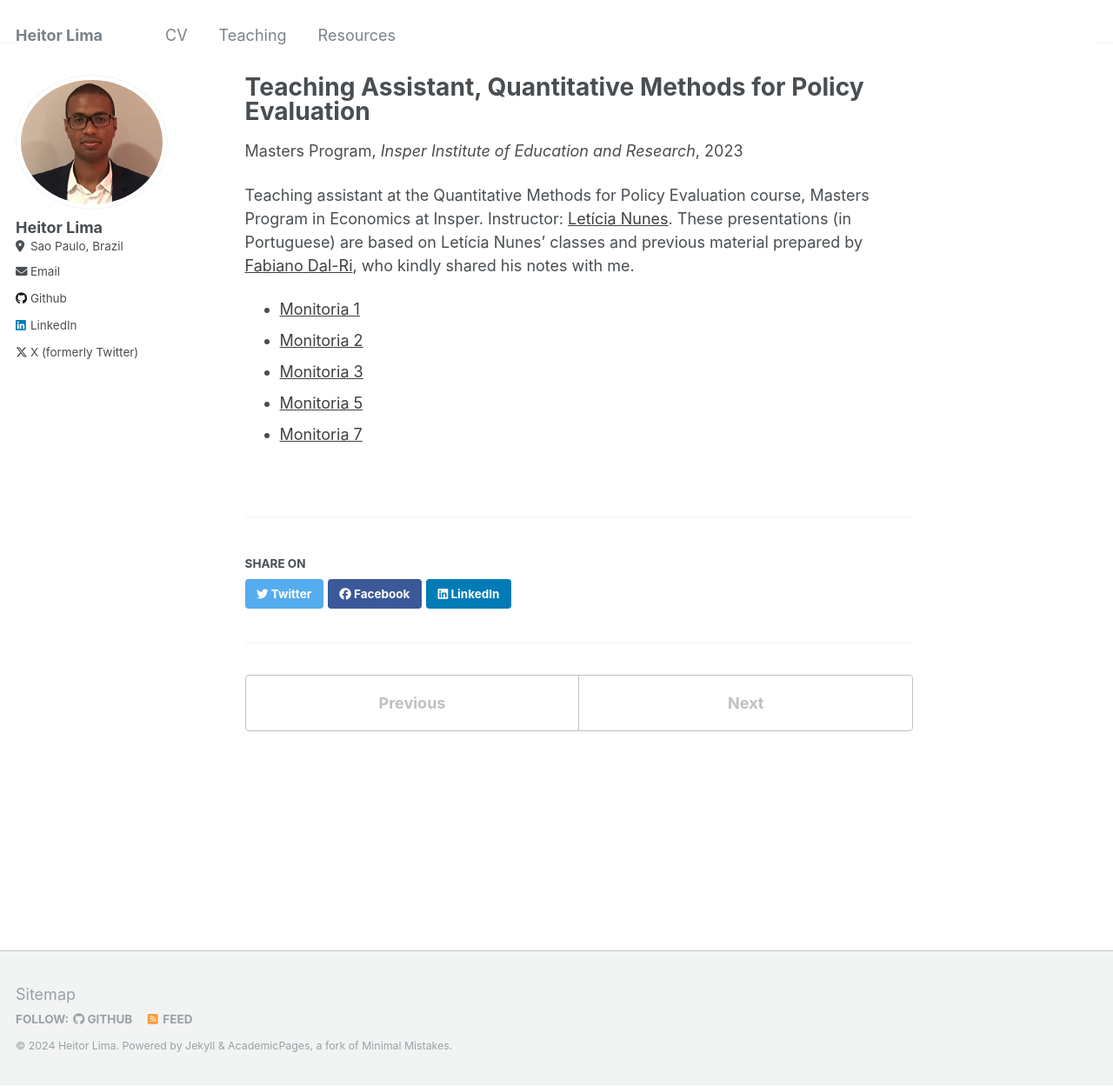
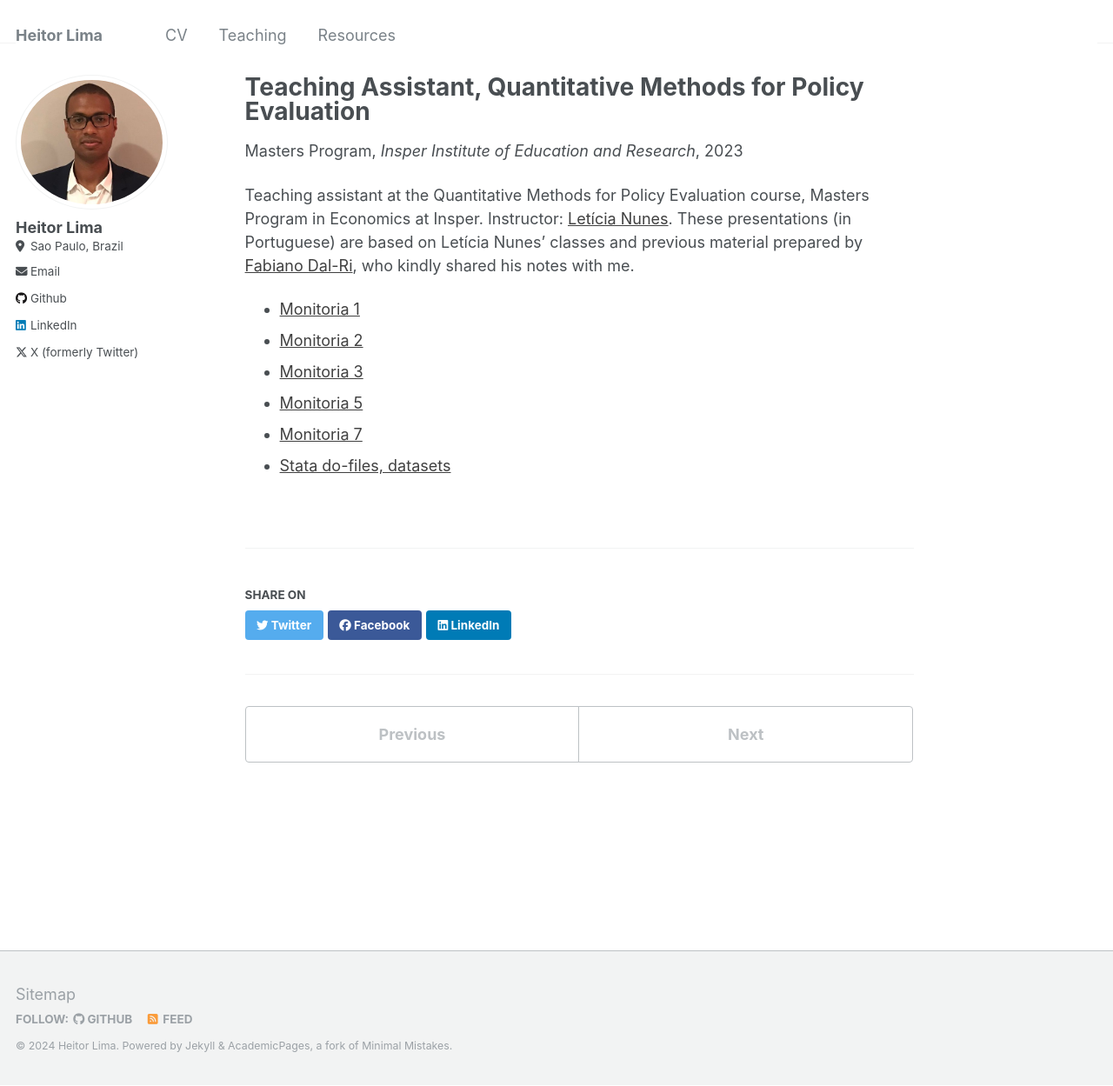
Before and after one commit to heitoraolima/heitoraolima.github.io, a Jekyll site: the page built from _teaching/2023-ta-mqapp.md, in a window 1280 px wide and 1249 px high. Shown: the whole window at 87% size. Built offline with Jekyll 4.4.1, drawn with Linux system fonts in a browser that asks for light colours.

Commit message:
Update 2023-ta-mqapp.md

```diff
--- a/_teaching/2023-ta-mqapp.md
+++ b/_teaching/2023-ta-mqapp.md
@@ -14,3 +14,4 @@ Teaching assistant at the Quantitative Methods for Policy Evaluation course, Mas
 - <a href="/files/Monitoria 3 - Métodos Quantitativos - 2023.pdf" style="color:black; opacity:.75">Monitoria 3</a>
 - <a href="/files/Monitoria 5 - Métodos Quantitativos - 2023.pdf" style="color:black; opacity:.75">Monitoria 5</a>
 - <a href="/files/Monitoria 7 - Métodos Quantitativos - 2023.pdf" style="color:black; opacity:.75">Monitoria 7</a>
+- <a href="https://www.dropbox.com/scl/fo/7ovx8rolhmf5q6nayx52z/h?rlkey=0jrcy7z7kta770x94xlzhm1tl&dl=0" style="color:black; opacity:.75">Stata do-files, datasets</a>
```
